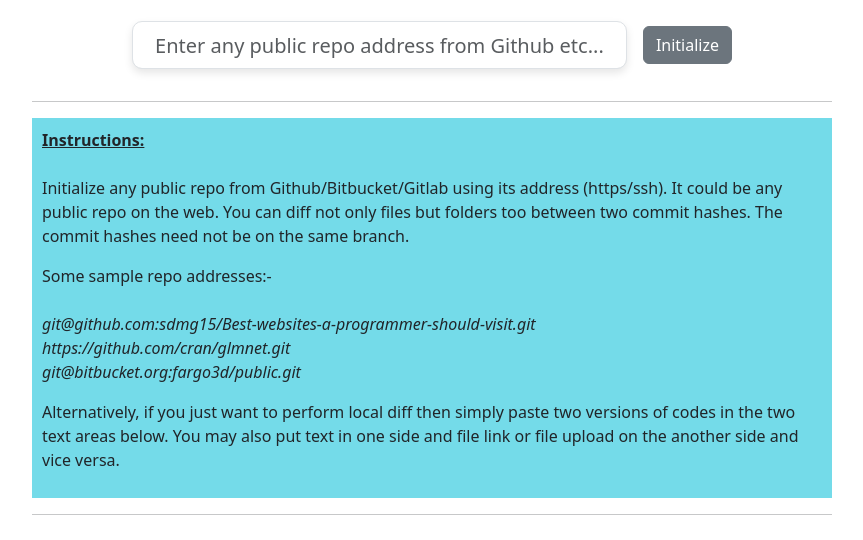
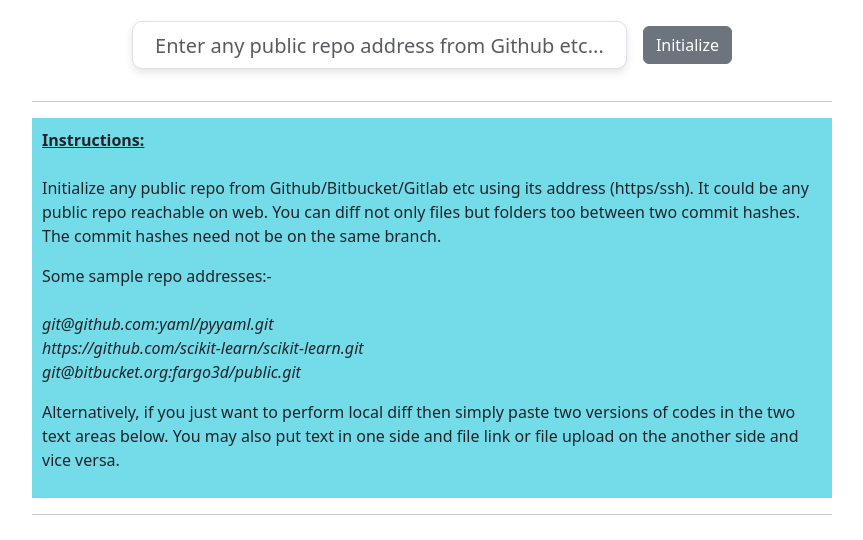
Before and after one commit to maddytae/gitexplorer, a Flask app: page / in a window 1280 px wide. Shown: the part 150-690 px from the top of the page, without its empty margins (208-1071 px from the left). Run offline with Flask 3, Linux system fonts and the light colour scheme.

Commit message:
saving work

```diff
--- a/templates/main.html
+++ b/templates/main.html
@@ -32,11 +32,11 @@
         <!-- Div with left-aligned text and a soft background color -->
         <div style="text-align: left; background-color: rgba(44, 200, 221, 0.653); padding: 10px;">
             <u><strong>Instructions:</strong></u><br><br>
-            <p>Initialize any public repo from Github/Bitbucket/Gitlab using its address (https/ssh). It could be any public repo on the web. You can diff not only files but folders too between two commit hashes. The commit hashes need not be on the same branch.</p>
+            <p>Initialize any public repo from Github/Bitbucket/Gitlab etc using its address (https/ssh). It could be any public repo reachable on web. You can diff not only files but folders too between two commit hashes. The commit hashes need not be on the same branch.</p>
 
             <p>Some sample repo addresses:-<br><br>
-                <em>git@github.com:sdmg15/Best-websites-a-programmer-should-visit.git</em><br>
-                <em>https://github.com/cran/glmnet.git</em><br>
+                <em>git@github.com:yaml/pyyaml.git</em><br>
+                <em>https://github.com/scikit-learn/scikit-learn.git</em><br>
                 <em>git@bitbucket.org:fargo3d/public.git</em>
                 </p>
 
```
Also changed, not shown: 1 other file.
